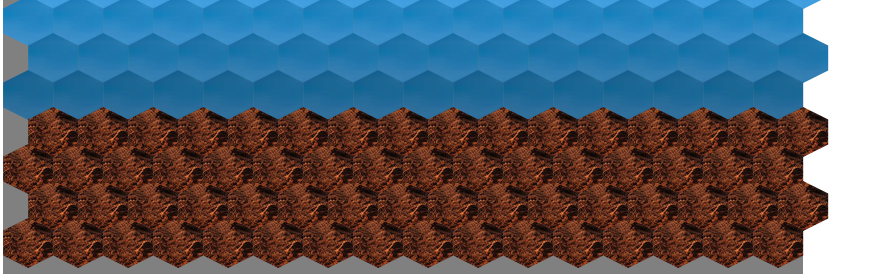
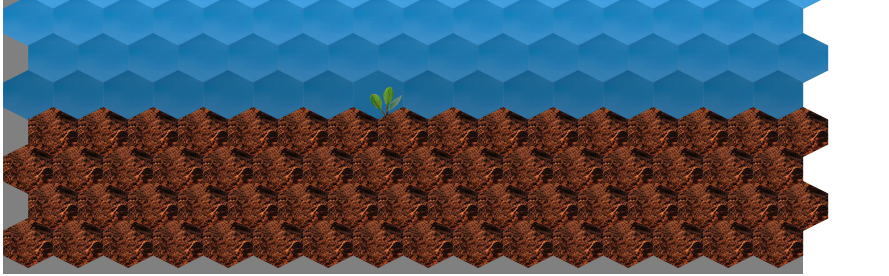
Before and after one commit to mullerow/PLANTAS-Vue, a Vue app: page / in a window 1280 px wide. Shown: the part 376-652 px from the top of the page, without its empty margins (0-889 px from the left). Built offline with nearby package versions, Linux system fonts and the light colour scheme.

Commit message:
chore: initial seedling added to the playboard

```diff
--- a/src/components/HexagonTile.vue
+++ b/src/components/HexagonTile.vue
@@ -62,7 +62,7 @@ export default {
 .hexagon-tile {
   height: 50px;
   width: 50px;
-  background-color: dodgerblue;
+  background-color: #2895d8;
   clip-path: polygon(50% 0, 100% 25%, 100% 75%, 50% 100%, 0 75%, 0 25%);
   display: flex;
   align-items: center;
@@ -92,7 +92,7 @@ export default {
   position: absolute;
   left: 800px;
   border: 2px solid black;
-  border-radius: 5px;
+  border-radius: 0px 5px 5px 0px;
   color: wheat;
   padding-left: 5px;
   line-height: 1.5rem;
--- a/src/stores/store.js
+++ b/src/stores/store.js
@@ -1,6 +1,7 @@
 import { defineStore } from 'pinia'
 import soilGroundImage from '@/assets/images/ground-soil.png'
 import skyImage from '@/assets/images/blue-sky.png'
+import seedling50 from '@/assets/images/seedling50x50.png'
 export const storeData = defineStore('store', {
   state: () => ({
     playgroundData: {
@@ -65,6 +66,11 @@ export const storeData = defineStore('store', {
             backgroundImageHexagon = soilGroundImage
             hexagonType = 'freier Boden'
           }
+          // Start Keimlingimage
+          if (x === 8 && y === 9) {
+            backgroundImageHexagon = seedling50
+            hexagonType = 'eigener Keimling'
+          }
           let hexagonObject = {
             hexagonId: y * this.playgroundData.amountColumns + x - 10,
             hexagonXCoordinate: x,
```
Also changed, not shown: src/assets/images/seedling50x50.png (added).
